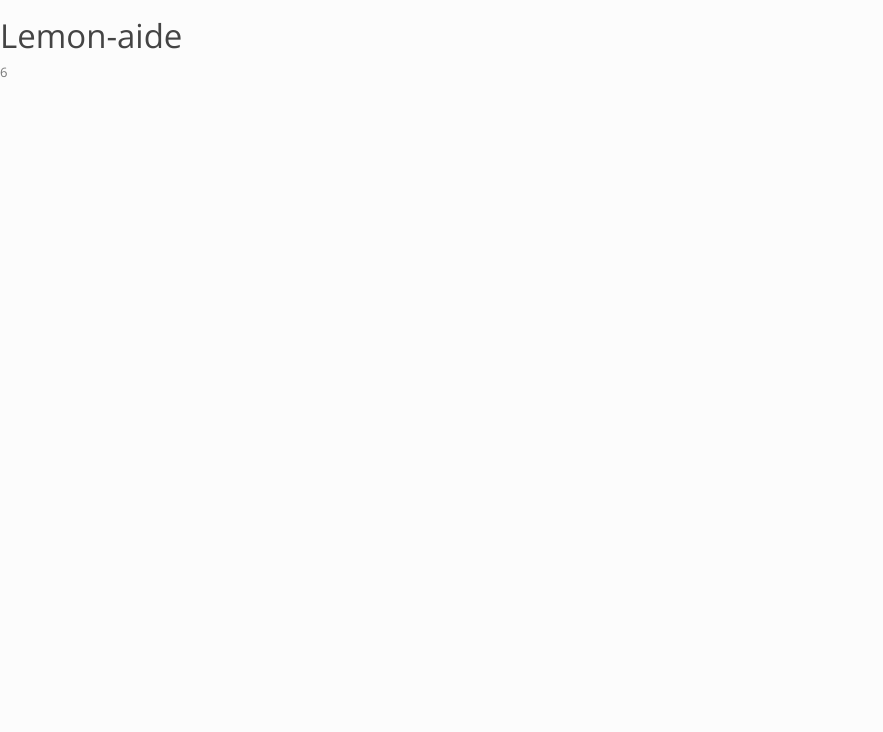
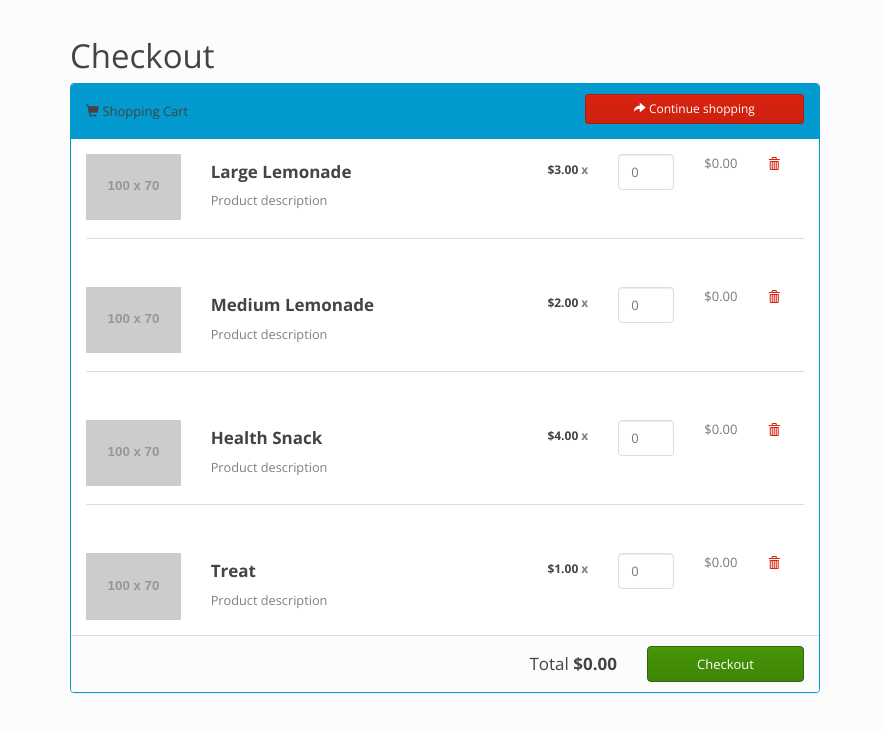
Before and after one commit to craigmckeachie/lemonaide, a website: page index.html in a window 1280 px wide. Shown: the whole page, without its empty margins (0-883 px from the left). Drawn offline with nearby package versions, Linux system fonts and the light colour scheme; placeholder pictures from the web are drawn by us.

Commit message:
Lab 1: Checkout

```diff
--- a/index.html
+++ b/index.html
@@ -1,17 +1,86 @@
 <!DOCTYPE html>
-<html lang="en" ng-app>
+<html lang="en" ng-app="app">
 <head>
     <meta charset="UTF-8">
     <title></title>
     <link rel="stylesheet" href="bower_components/bootstrap/dist/css/bootstrap.css"/>
     <link rel="stylesheet" href="styles/simplex.css"/>
+    <link rel="stylesheet" href="styles/site.css"/>
 
 </head>
 
 
-<body>
-<h1>Lemon-aide</h1>
-{{3+3}}
+<body ng-controller="CheckoutController as checkout">
+
+
+<div class="container">
+    <h1>Checkout</h1>
+    <div class="row">
+        <div class="col-xs-8">
+            <div class="panel panel-info">
+                <div class="panel-heading">
+                    <div class="panel-title">
+                        <div class="row">
+                            <div class="col-xs-6">
+                                <h5><span class="glyphicon glyphicon-shopping-cart"></span> Shopping Cart</h5>
+                            </div>
+                            <div class="col-xs-4 pull-right">
+                                <button type="button" class="btn btn-primary btn-sm btn-block">
+                                    <span class="glyphicon glyphicon-share-alt"></span> Continue shopping
+                                </button>
+                            </div>
+                        </div>
+                    </div>
+                </div>
+                <div class="panel-body" ng-repeat="item in checkout.items">
+                    <div class="row" >
+                        <div class="col-xs-2"><img class="img-responsive" src="http://placehold.it/100x70">
+                        </div>
+
+                        <div class="col-xs-4">
+                            <h4 class="product-name"><strong>{{item.name}}</strong></h4><h4><small>Product description</small></h4>
+                        </div>
+                        <div class="col-xs-6">
+                            <div class="col-xs-5 text-right">
+                                <h6><strong>{{item.price | currency}}<span class="text-muted">  x</span> </strong></h6>
+                            </div>
+                            <div class="col-xs-3">
+                                <input type="number" min="0" class="form-control input-md" ng-model="item.quantity" value="1">
+                            </div>
+                            <div class="col-xs-2">
+                                {{item.price * item.quantity | currency}}
+                            </div>
+                            <div class="col-xs-2">
+                                <button type="button" ng-click="checkout.remove($index)" class="btn btn-link btn-xs">
+                                    <span class="glyphicon glyphicon-trash"> </span>
+                                </button>
+                            </div>
+                        </div>
+
+
+                    </div>
+                    <hr ng-if="!$last">
+
+                </div>
+                <div class="panel-footer">
+                    <div class="row text-center">
+                        <div class="col-xs-9">
+                            <h4 class="text-right">Total <strong>{{checkout.total | currency}}</strong></h4>
+                        </div>
+                        <div class="col-xs-3">
+                            <button type="button" class="btn btn-success btn-block">
+                                Checkout
+                            </button>
+                        </div>
+                    </div>
+                </div>
+            </div>
+        </div>
+    </div>
+</div>
+
+
 <script type="text/javascript" src="bower_components/angular/angular.js"></script>
+<script type="text/javascript" src="js/main.js"></script>
 </body>
 </html>
--- /dev/null
+++ b/js/main.js
@@ -0,0 +1,52 @@
+angular.module('app', []);
+
+(function () {
+    "use strict";
+
+    angular
+        .module('app')
+        .controller('CheckoutController', CheckoutController);
+
+    CheckoutController.$inject = ['$scope'];
+
+    /* @ngInject */
+    function CheckoutController($scope) {
+        /* jshint validthis: true */
+        var checkout = this;
+
+        checkout.activate = activate;
+        checkout.title = 'CheckoutController';
+
+
+        activate();
+
+        ////////////////
+
+        function activate() {
+            checkout.total = 0;
+            checkout.items =    [{name: "Large Lemonade", price: 3, quantity: 0},
+                {name: "Medium Lemonade", price: 2, quantity: 0},
+                {name: "Health Snack", price: 4, quantity: 0},
+                {name: "Treat", price: 1, quantity: 0}
+            ];
+
+            checkout.remove = function(index){
+                checkout.items.splice(index,1);
+            };
+
+            $scope.$watch('checkout.items',function(){
+                var total = 0;
+                for(var i= 0;i<checkout.items.length;i++){
+                    var currentItem = checkout.items[i];
+                    total= total + (currentItem.price * currentItem.quantity);
+                }
+
+               checkout.total = total;
+            }, true);
+
+        }
+
+
+    }
+
+})();
--- /dev/null
+++ b/styles/site.css
@@ -0,0 +1,3 @@
+body {
+    margin-top: 20px;
+}
```
